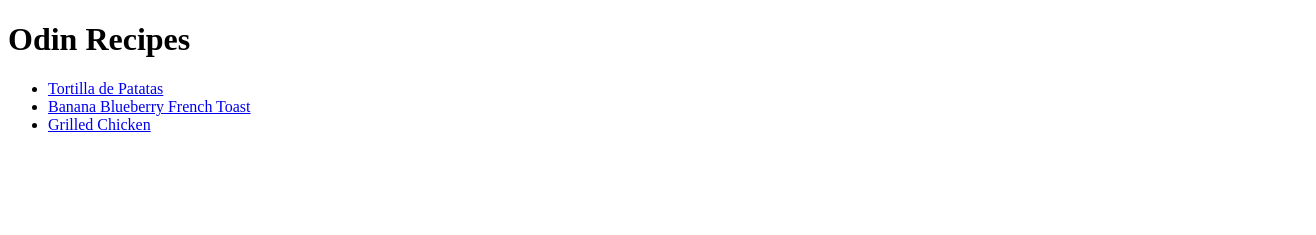
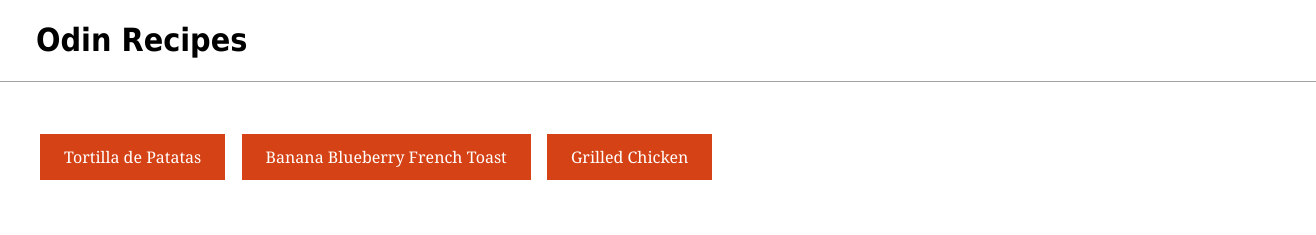
Before and after one commit to jsonsDev/odin-recipes, a plain HTML site: page index.html in a window 1280 px wide. Shown: the whole page, 1316 px wide, since content can reach past the window. Drawn offline with Linux system fonts and the light colour scheme.

Commit message:
Link style.css and add html attributes

```diff
--- a/index.html
+++ b/index.html
@@ -3,14 +3,21 @@
 <head>
     <meta charset="UTF-8">
     <meta name="viewport" content="width=device-width, initial-scale=1.0">
+    <link rel="stylesheet" href="style.css">
     <title>Odin Recipes</title>
 </head>
 <body>
-    <h1>Odin Recipes</h1>
-    <ul>
-        <li><a href="recipes/tortilla-de-patatas.html">Tortilla de Patatas</a></li>
-        <li><a href="recipes/banana-blueberry-french-toast.html">Banana Blueberry French Toast</a></li>
-        <li><a href="recipes/grilled-chicken.html">Grilled Chicken</a>
-    </ul>
+    <div class="header">
+        <h1>Odin Recipes</h1>
+    </div>
+    <div class="content-container">
+        <div class="recipe-list">
+        <ul>
+            <li class="navigation"><a href="recipes/tortilla-de-patatas.html">Tortilla de Patatas</a></li>
+            <li class="navigation"><a href="recipes/banana-blueberry-french-toast.html">Banana Blueberry French Toast</a></li>
+            <li class="navigation"><a href="recipes/grilled-chicken.html">Grilled Chicken</a>
+        </ul>
+        </div>
+    </div>
 </body>
 </html>
```
